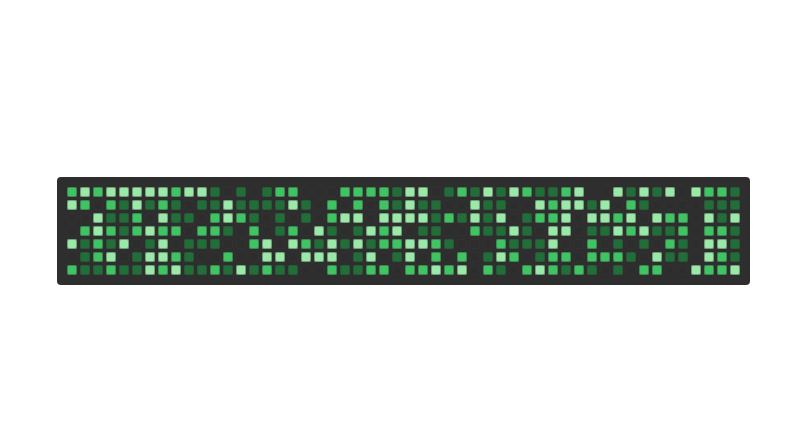
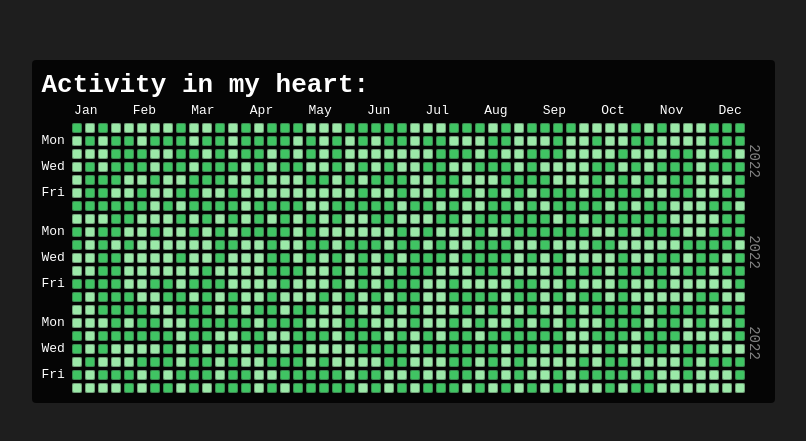
Before and after one commit to Slimpak/pixel-activity, a Vue app: page / in a window 1280 px wide. Shown: the part 169-610 px from the top of the page, without its empty margins (237-1043 px from the left). Built offline with nearby package versions, Linux system fonts and the light colour scheme.

Commit message:
[main] draw colors

```diff
--- a/package.json
+++ b/package.json
@@ -9,6 +9,7 @@
   },
   "dependencies": {
     "core-js": "^3.8.3",
+    "sass-loader": "^13.1.0",
     "vue": "^3.2.13"
   },
   "devDependencies": {
@@ -18,7 +19,9 @@
     "@vue/cli-plugin-eslint": "~5.0.0",
     "@vue/cli-service": "~5.0.0",
     "eslint": "^7.32.0",
-    "eslint-plugin-vue": "^8.0.3"
+    "eslint-plugin-vue": "^8.0.3",
+    "node-sass": "^7.0.3",
+    "sass": "^1.55.0"
   },
   "eslintConfig": {
     "root": true,
--- a/src/App.vue
+++ b/src/App.vue
@@ -6,7 +6,8 @@
       </button> -->
     </div>
       <main class="content">
-        <dashBoard v-show="true">
+        <h1>Activity in my heart:</h1>
+        <dashBoard>
         </dashBoard>
       </main>
   </div>
@@ -41,12 +42,13 @@ export default {
 
 * {
   box-sizing: border-box;
+  font-family: monospace;
   margin: 0;
 }
 
 .main {
   align-items: center;
-  background: #fff;
+  background: #1e1e1e;
   color: #fff;
   display: flex;
   height: 100vh;
--- a/src/components/DayItem.vue
+++ b/src/components/DayItem.vue
@@ -15,15 +15,15 @@
     name: 'DayItem',
     setup() {
     const COLORS = [
-      'rgba(27, 31, 35, 0.06)',
+      // 'rgba(27, 31, 35, 0.06)',
       '#9be9a8;',
       '#40c463',
       '#216e39',
     ]
-    const idColor = ref(Math.floor(Math.random() * COLORS.length));
+    const idColor = ref(Math.floor(Math.random() * 2));
 
     function addActivity() {
-      if (COLORS.length === idColor.value) return idColor.value = 0;
+      if (COLORS.length === idColor.value) return idColor.value = 1;
       idColor.value += 1;
     }
 
@@ -51,7 +51,7 @@
     display: block;
     width: 10px;
     height: 10px;
-    background: #fff;
+    background: rgba(27, 31, 35, 0.06);
     outline: 1px solid rgb(56 56 56 / 42%);
     outline-offset: -1px;
     border-radius: 2px;
--- /dev/null
+++ b/src/components/YearItem.vue
@@ -0,0 +1,106 @@
+<template>
+    <div
+      class="year"
+      :class="{'year--top': topYear}"
+    >
+      <div class="year__days">
+        <div v-for="title in ['Mon', 'Wed', 'Fri']" :key="title">
+          {{ title }}
+        </div>
+      </div>
+      <div class="year__mount" v-show="topYear">
+        <div v-for="title in ['Jan', 'Feb', 'Mar', 'Apr', 'May', 'Jun', 'Jul', 'Aug', 'Sep', 'Oct', 'Nov', 'Dec']" :key="title">
+          {{ title }}
+        </div>
+      </div>
+      <div class="year__title">
+        {{ '2022' }}
+      </div>
+      <div
+        class="row"
+        v-for="row in 7"
+        :key="row"
+      >
+        <DayItem
+          v-for="item in 52"
+          :key="item"
+        />
+      </div>
+    </div>
+  </template>
+
+  <script>
+  import DayItem from './DayItem.vue'
+
+  export default {
+    name: 'YearItem',
+    components: {
+      DayItem,
+    },
+    props: {
+      topYear: {
+          type: Boolean,
+          default: true,
+      },
+    },
+  }
+  </script>
+
+  <style lang="scss">
+    .year {
+      align-items: center;
+      display: flex;
+      flex-direction: column;
+      gap: 3px;
+      margin-right: 20px;
+      margin-top: 3px;
+      padding-left: 30px;
+      position: relative;
+
+      &--top {
+        margin-top: 23px !important;
+      }
+
+      &__days {
+        align-items: center;
+        display: flex;
+        flex-direction: column;
+        height: 100%;
+        justify-content: space-evenly;
+        left: 0;
+        position: absolute;
+      }
+
+      &__mount {
+        align-items: baseline;
+        display: flex;
+        flex-direction: row;
+        justify-content: space-around;
+        position: absolute;
+        top: -20px;
+        width: 100%;
+      }
+
+      &__title {
+        align-items: baseline;
+        display: flex;
+        flex-direction: row;
+        font-size: 14px;
+        height: 100%;
+        opacity: 0.5;
+        position: absolute;
+        right: 10px;
+        top: -6px;
+        transform: rotate(90deg);
+      }
+    }
+
+
+
+
+    .row {
+      display: flex;
+      gap: 3px;
+    }
+
+  </style>
--- a/src/components/dashboard.vue
+++ b/src/components/dashboard.vue
@@ -1,44 +1,26 @@
 <template>
-  <div class="grid" >
-    <div
-      class="row"
-      v-for="row in 7"
-      :key="row"
+  <div class="" >
+    <YearItem
+      v-for="year, index in 3"
+      :key="index"
+      :top-year="index == 0"
     >
-      <DayItem
-        v-for="item in 52"
-        :key="item"
-      />
-    </div>
+    </YearItem>
   </div>
 </template>
 
 <script>
-import DayItem from './DayItem.vue'
+import YearItem from './YearItem.vue'
 
 export default {
   name: 'dashBoard',
   components: {
-    DayItem,
+    YearItem,
   },
-  props: {
-    msg: String
-  }
 }
 </script>
 
 <!-- Add "scoped" attribute to limit CSS to this component only -->
 <style scoped>
-  .grid {
-    display: flex;
-    align-items: center;
-    flex-direction: column;
-    gap: 3px;
-  }
-
-  .row {
-    display: flex;
-    gap: 3px;
-  }
 
 </style>
--- a/vue.config.js
+++ b/vue.config.js
@@ -1,4 +1,4 @@
 const { defineConfig } = require('@vue/cli-service')
 module.exports = defineConfig({
-  transpileDependencies: true
+  transpileDependencies: true,
 })
```
Also changed, not shown: 1 other file (tests, documents, lock files or other folders).
